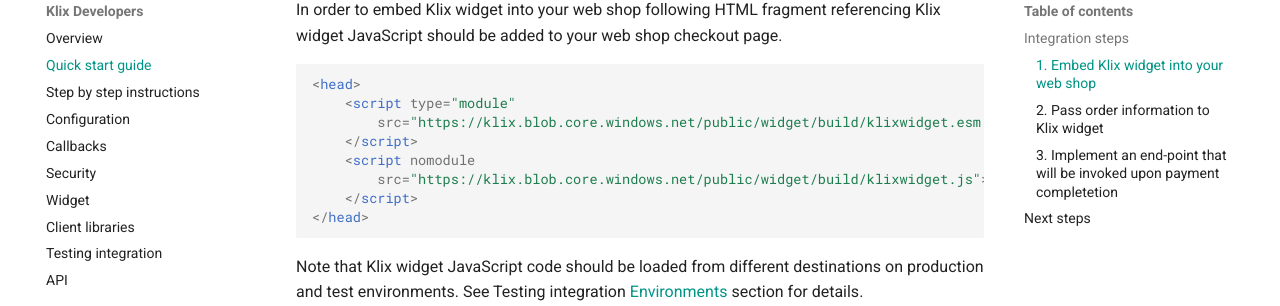
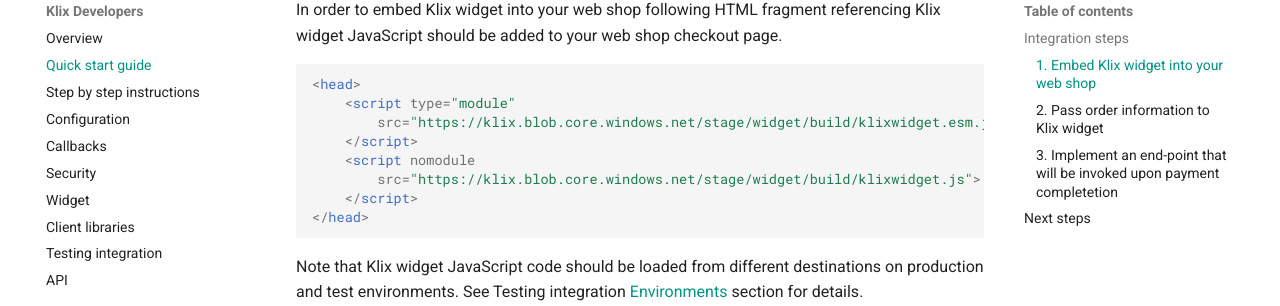
Before and after one commit to klix-app/klix-developer-documentation-website, an MkDocs documentation site: the page built from docs/quick-start-guide.md, in a window 1280 px wide and 900 px high, scrolled down 435 px. Shown: the part 147-453 px from the top of the window. Built offline with MkDocs 1.6.1 and Material for MkDocs 9.7.7, drawn with Linux system fonts in a browser that asks for light colours; a script that is not in the unit is left out; comment, search, counter and statistics services are not loaded; some of the changed lines change nothing that is shown.

Commit message:
Update example widget link to stage environment

````diff
--- a/docs/quick-start-guide.md
+++ b/docs/quick-start-guide.md
@@ -13,10 +13,10 @@
 ```html
 <head>
     <script type="module"
-        src="https://klix.blob.core.windows.net/public/widget/build/klixwidget.esm.js">
+        src="https://klix.blob.core.windows.net/stage/widget/build/klixwidget.esm.js">
     </script>
     <script nomodule
-        src="https://klix.blob.core.windows.net/public/widget/build/klixwidget.js">
+        src="https://klix.blob.core.windows.net/stage/widget/build/klixwidget.js">
     </script>
 </head>
 ```
````
